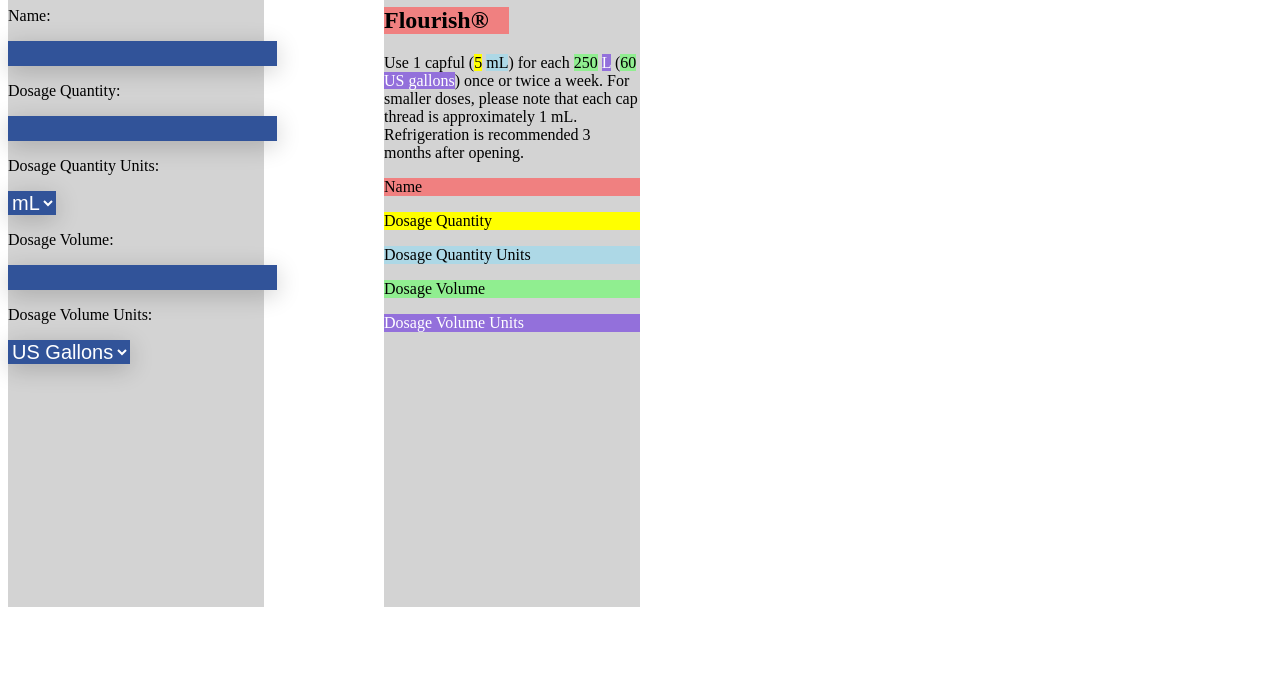
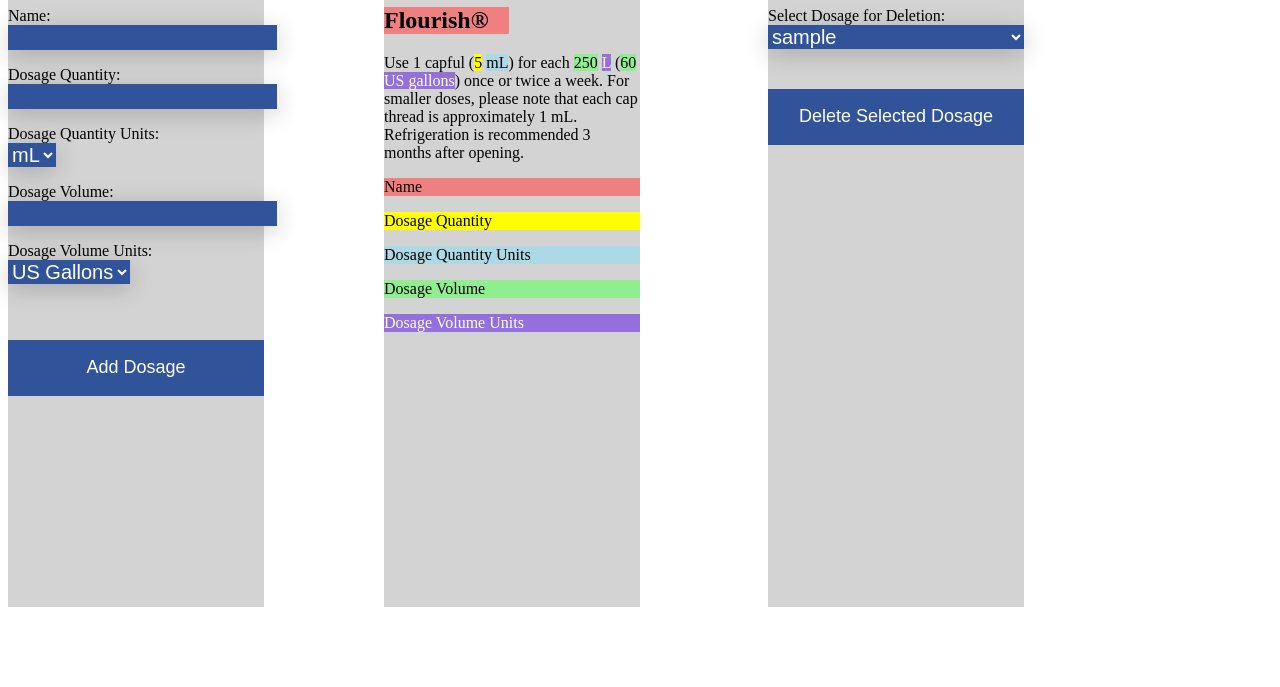
Before and after one commit to SBennettCode1/AquariumDoser, a plain HTML site: page Aquarium Doser/wwwroot/html/addDosage.html in a window 1280 px wide. Shown: the part 113-800 px from the top of the page. Drawn offline with Linux system fonts and the light colour scheme; files that its build step writes are made by us from their sources.

Commit message:
fixed ApiController, fized frontend bugs

```diff
--- a/Aquarium Doser/wwwroot/css/addDosage.css
+++ b/Aquarium Doser/wwwroot/css/addDosage.css
@@ -14,6 +14,7 @@
     box-shadow: 0 5px 25px rgba(0, 0, 0, 0.2);
     outline: none;
     display: block;
+    margin-top: -2vh;
 }
 #addDosageContainer > div {
     margin-top: 2vh;
@@ -48,3 +49,38 @@
     top: 5vh;
     left: 48vh;
 }
+
+#deleteDosageContainer {
+    background-color: lightgrey;
+    height: 85vh;
+    width: 20vw;
+    position: absolute;
+    top: 5vh;
+    left: 96vh;
+}
+
+#deleteDosageButton{
+    margin-top: 5vh;
+    text-align: center;
+    border: none;
+    color: white;
+    background-color: #315399;
+    height: 7vh;
+    width: 20vw;
+    display: inline-block;
+    outline: none;
+    font-size: 18px;
+}
+
+#addDosageButton {
+    margin-top: 5vh;
+    text-align: center;
+    border: none;
+    color: white;
+    background-color: #315399;
+    height: 7vh;
+    width: 20vw;
+    display: inline-block;
+    outline: none;
+    font-size: 18px;
+}
--- a/Aquarium Doser/wwwroot/html/addDosage.html
+++ b/Aquarium Doser/wwwroot/html/addDosage.html
@@ -38,6 +38,9 @@
             </select>
         </div>
 
+        <div>
+            <button id="addDosageButton" class="roundButton">Add Dosage</button>
+        </div>
     </div>
 
     <div id="exampleContainer">
@@ -55,5 +58,14 @@
             <p class="purpleBackground">Dosage Volume Units</p>
         </div>
     </div>
+
+    <div id="deleteDosageContainer">
+        <h1>Delete Dosage:</h1>
+        <p>Select Dosage for Deletion:</p>
+        <select id="deleteDosageSelect" class="addDosageContainerInput" style="width: 20vw;">
+            <option value="sample">sample</option>
+        </select>
+        <button id="deleteDosageButton" class="roundButton">Delete Selected Dosage</button>
+    </div>
 </body>
 </html>
--- a/Aquarium Doser/wwwroot/index.css
+++ b/Aquarium Doser/wwwroot/index.css
@@ -69,3 +69,7 @@ body {
     padding-left: 0.5vw;
     box-sizing: border-box;
 }
+
+.roundButton {
+    border-radius: 12px;
+}
```
Also changed, not shown: Aquarium Doser/wwwroot/html/home.html (+1 -1 lines), Aquarium Doser/wwwroot/index.html (+2 -0 lines), Aquarium Doser/wwwroot/js/doserPage.js (+14 -6 lines), 1 other file.
